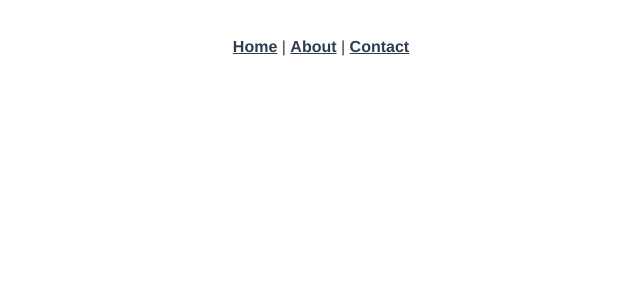
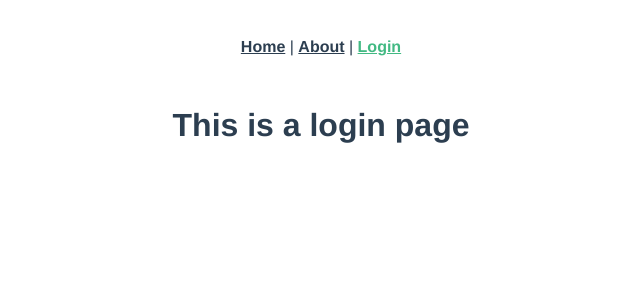
Before and after one commit to baumannzone/lazy-load-routes-vue, a Vue app: page /#/login in a window 1280 px wide. Shown: the top 300 px of the page, without its empty margins (319-959 px from the left). Built offline with nearby package versions, Linux system fonts and the light colour scheme.

Commit message:
lazy load routes with named chunks

```diff
--- a/src/App.vue
+++ b/src/App.vue
@@ -2,7 +2,7 @@
   <div id="nav">
     <router-link to="/">Home</router-link> |
     <router-link to="/about">About</router-link> |
-    <router-link to="/contact">Contact</router-link>
+    <router-link to="/login">Login</router-link>
   </div>
   <router-view />
 </template>
--- a/src/views/Login.vue
+++ b/src/views/Login.vue
@@ -1,5 +1,5 @@
 <template>
   <div class="about">
-    <h1>This is a contact page</h1>
+    <h1>This is a login page</h1>
   </div>
 </template>
```
Also changed, not shown: src/router/index.js (+6 -4 lines).
